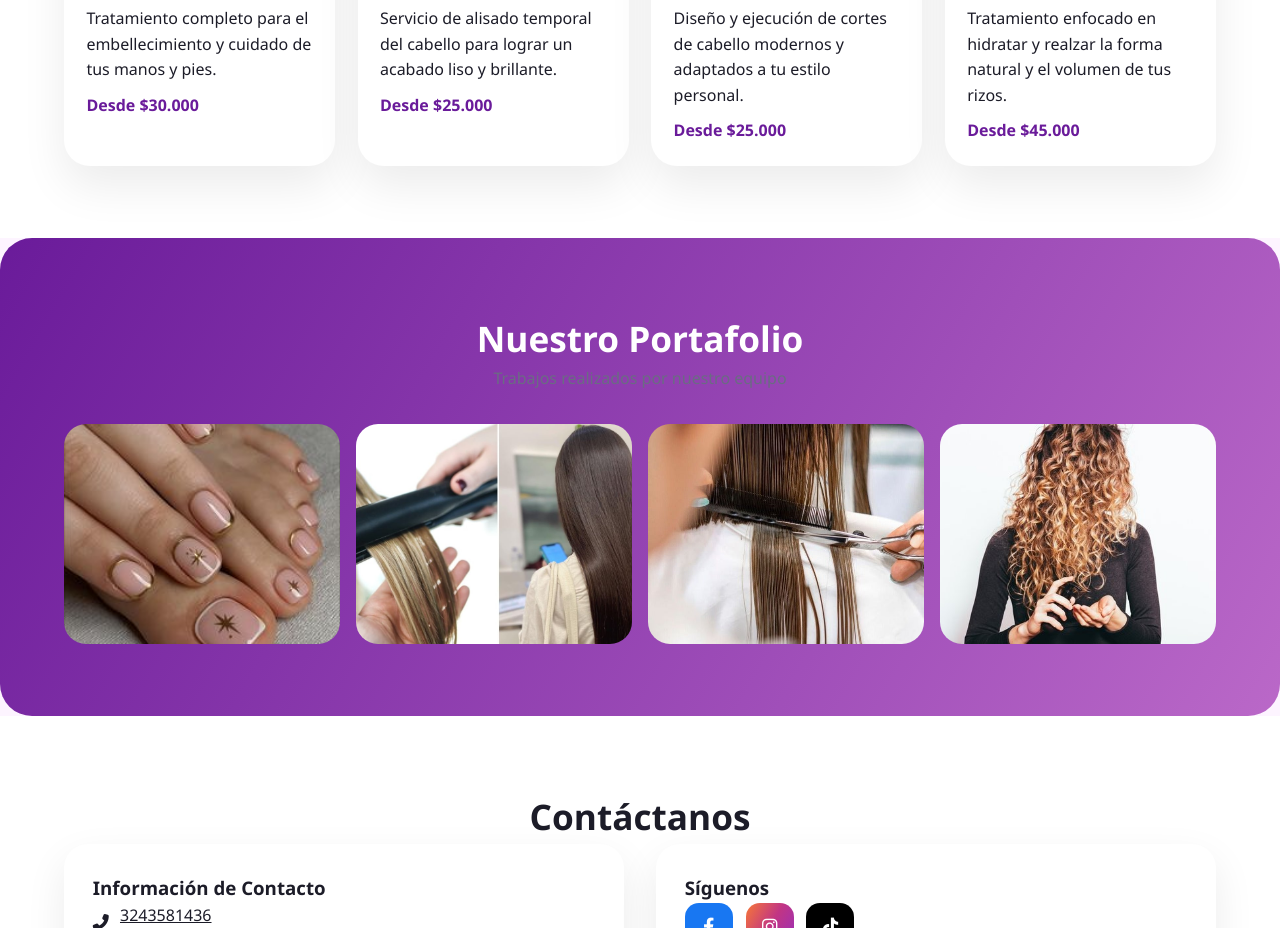
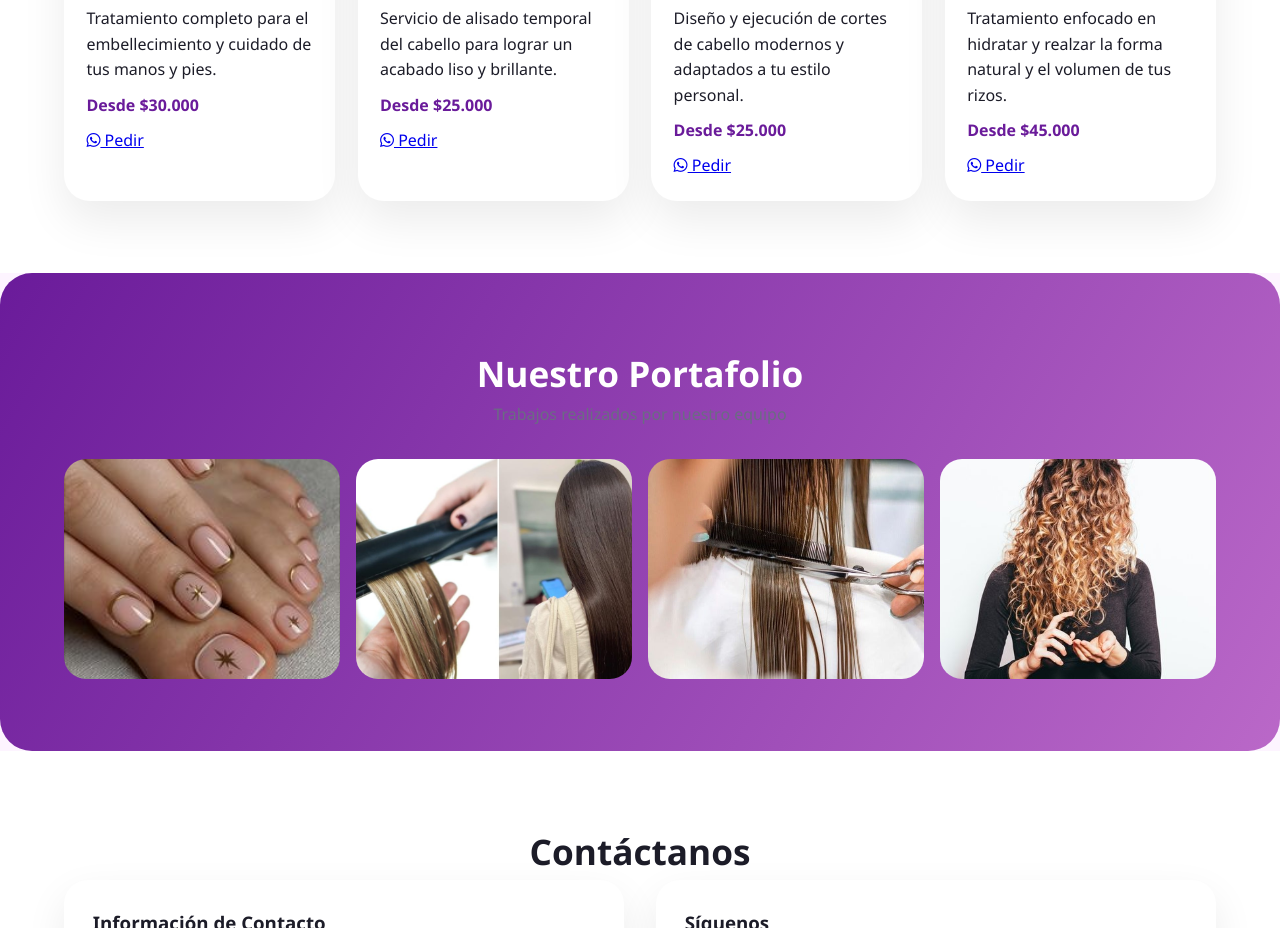
Before and after one commit to ReconvencionLaboralGuajira/hilary-peluqueria-40, a plain HTML site: page index.html in a window 1280 px wide. Shown: the part 1784-2712 px from the top of the page. Drawn offline with Linux system fonts and the light colour scheme; no server answers.

Commit message:
Publish site

```diff
--- a/index.html
+++ b/index.html
@@ -10,6 +10,13 @@
     <link rel="icon" type="image/png" href="images/fb558d86a1470b72352389fb286ede7e0feda5be.png">
 </head>
 <body>
+
+
+
+
+
+
+
     <!-- Navbar -->
     <header class="navbar">
         <div class="container">
@@ -86,6 +93,14 @@
 
                         <span class="service-price">Desde $30.000</span>
 
+
+                        <a href="https://wa.me/573243581436?text=Hola,%20quiero%20*Manicure y pedicure*%20-%20$30.000"
+                           class="btn-whatsapp-product"
+                           target="_blank"
+                           rel="noopener">
+                            <i class="fab fa-whatsapp"></i> Pedir
+                        </a>
+
                     </div>
                 </div>
 
@@ -100,6 +115,14 @@
                         <p>Servicio de alisado temporal del cabello para lograr un acabado liso y brillante.</p>
 
                         <span class="service-price">Desde $25.000</span>
+
+
+                        <a href="https://wa.me/573243581436?text=Hola,%20quiero%20*Planchado*%20-%20$25.000"
+                           class="btn-whatsapp-product"
+                           target="_blank"
+                           rel="noopener">
+                            <i class="fab fa-whatsapp"></i> Pedir
+                        </a>
 
                     </div>
                 </div>
@@ -116,6 +139,14 @@
 
                         <span class="service-price">Desde $25.000</span>
 
+
+                        <a href="https://wa.me/573243581436?text=Hola,%20quiero%20*Corte de dama*%20-%20$25.000"
+                           class="btn-whatsapp-product"
+                           target="_blank"
+                           rel="noopener">
+                            <i class="fab fa-whatsapp"></i> Pedir
+                        </a>
+
                     </div>
                 </div>
 
@@ -130,6 +161,14 @@
                         <p>Tratamiento enfocado en hidratar y realzar la forma natural y el volumen de tus rizos.</p>
 
                         <span class="service-price">Desde $45.000</span>
+
+
+                        <a href="https://wa.me/573243581436?text=Hola,%20quiero%20*Definición de rizos*%20-%20$45.000"
+                           class="btn-whatsapp-product"
+                           target="_blank"
+                           rel="noopener">
+                            <i class="fab fa-whatsapp"></i> Pedir
+                        </a>
 
                     </div>
                 </div>
@@ -296,7 +335,7 @@
 
     <!-- WhatsApp Floating Button -->
 
-    <a href="https://wa.me/3243581436?text=Hola,%20me%20gustaría%20agendar%20una%20cita"
+    <a href="https://wa.me/573243581436?text=Hola,%20me%20gustaría%20agendar%20una%20cita"
        class="whatsapp-float"
        target="_blank"
        rel="noopener"
```
